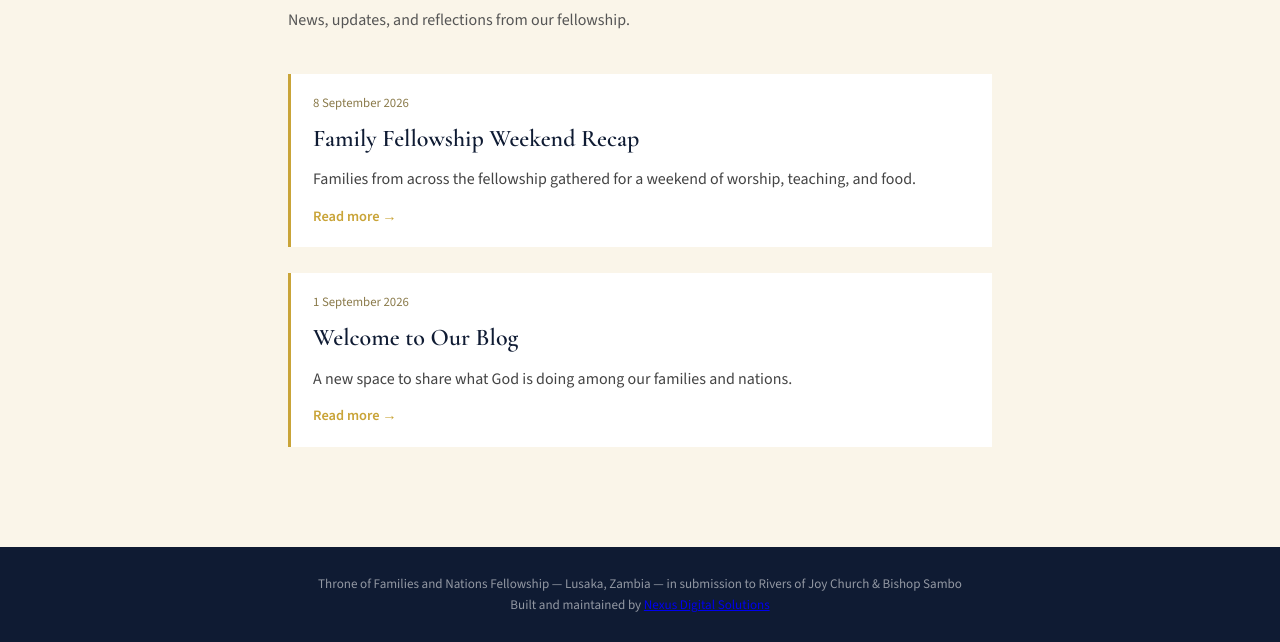
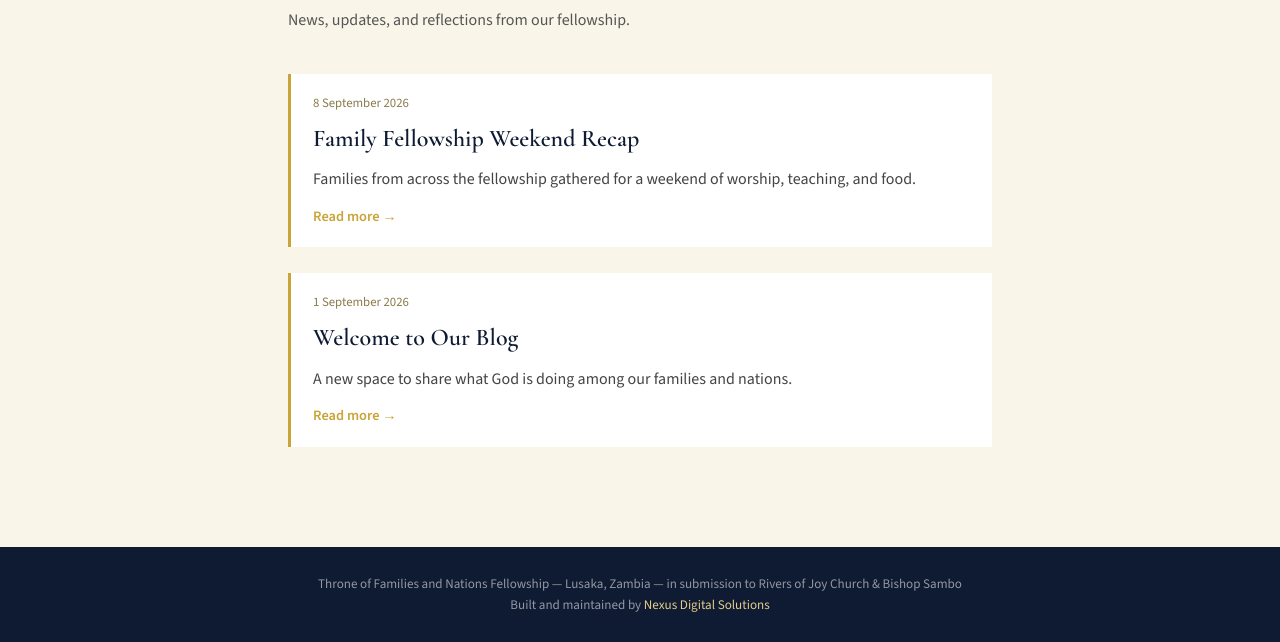
Before and after one commit to Nexus-Digital-Solutions-ZM/throne-fellowship-site, a website: page blog/index.html in a window 1280 px wide. Shown: the part 187-829 px from the top of the page. Drawn offline with nearby package versions, Linux system fonts and the light colour scheme.

Commit message:
Update blog.css

```diff
--- a/blog/blog.css
+++ b/blog/blog.css
@@ -28,3 +28,5 @@ h1{font-size:2.4rem; color:var(--navy-deep); margin-bottom:10px;}
   background:var(--navy-deep); color:rgba(255,255,255,0.55);
   text-align:center; padding:26px 20px; font-size:0.82rem;
 }
+.blog-footer a{color:var(--gold-soft); text-decoration:none;}
+.blog-footer a:hover{text-decoration:underline;}
```
